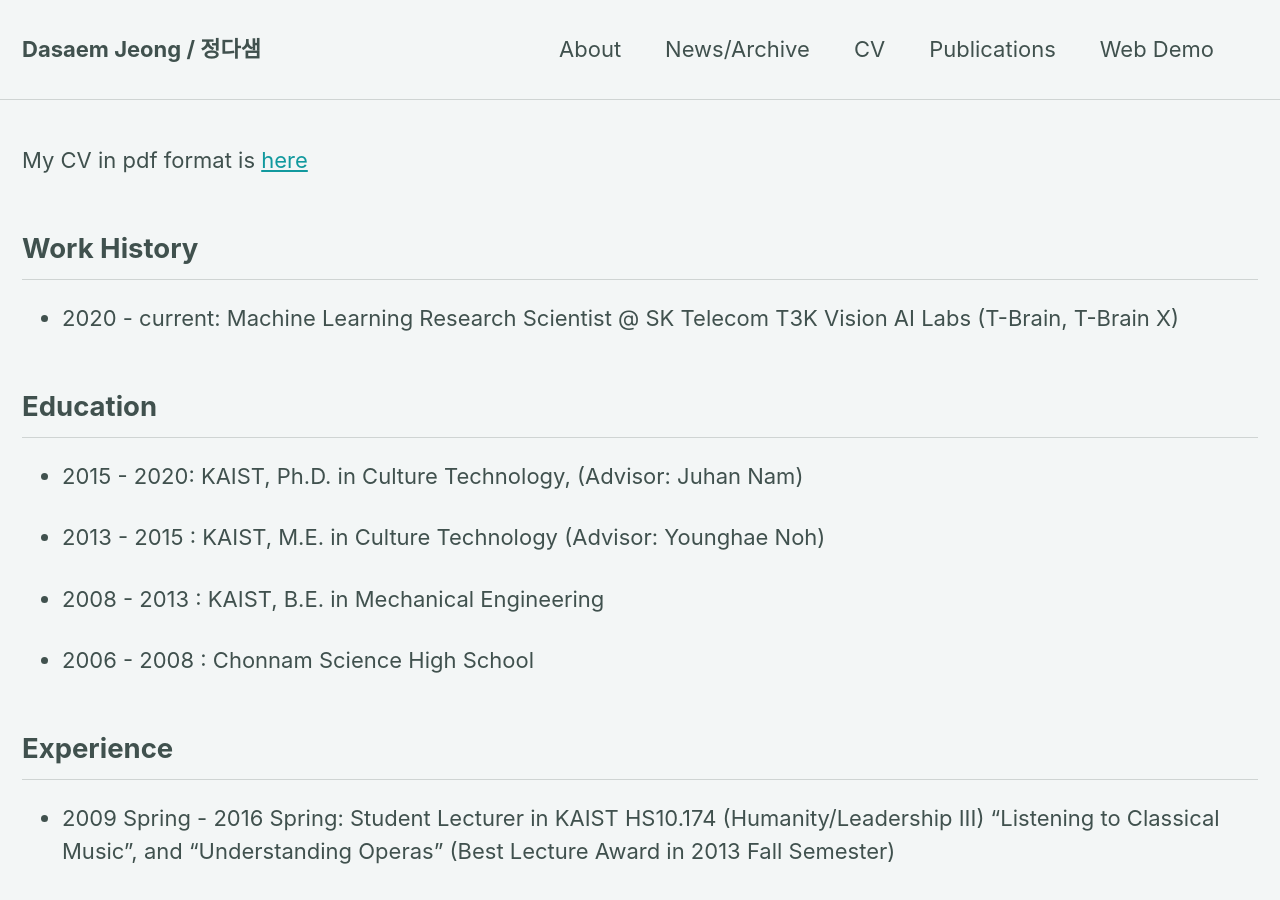
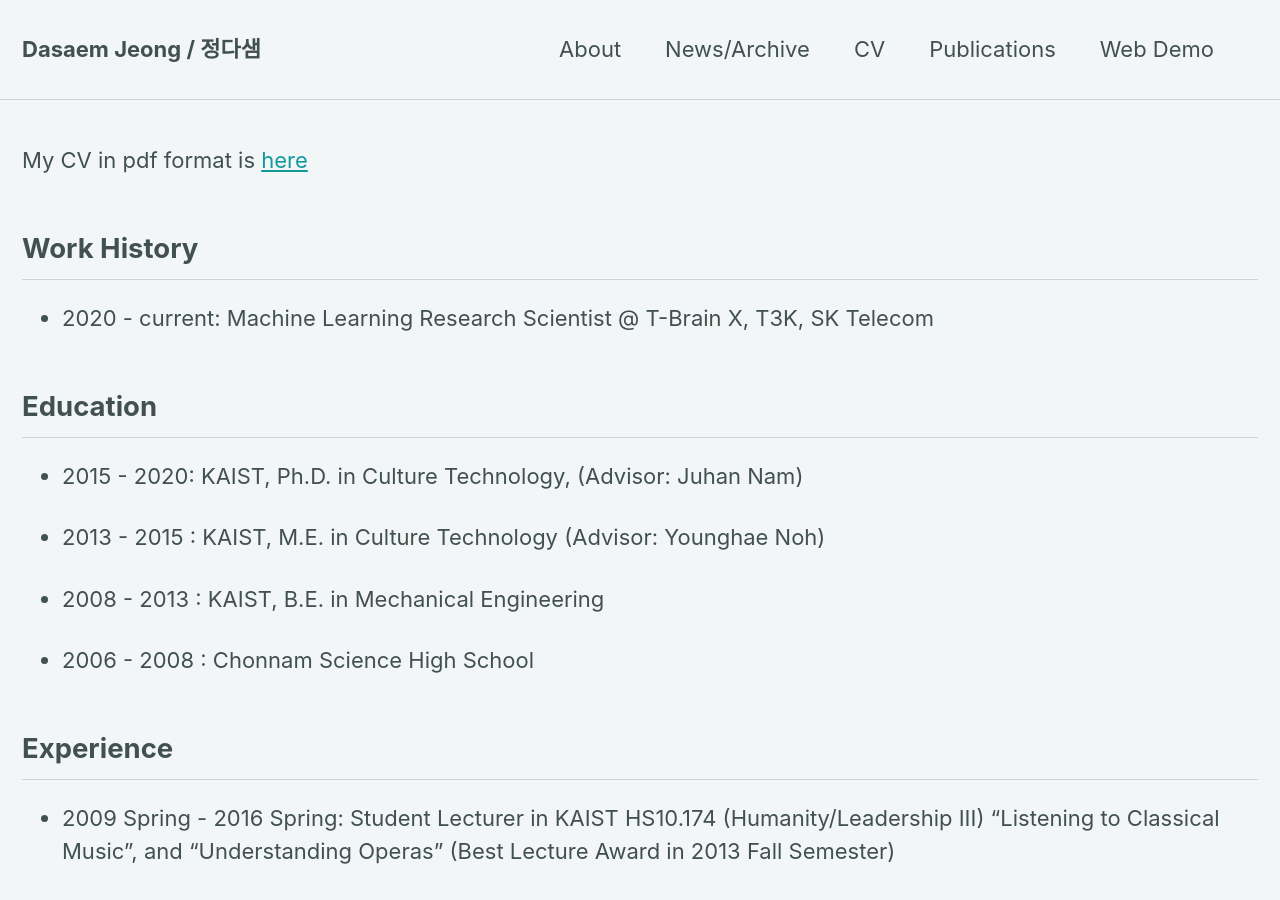
Before and after one commit to jdasam/jdasam.github.io, a Jekyll site: the page built from cv.md, in a window 1280 px wide and 900 px high. Built offline with Jekyll 4.4.1, drawn with Linux system fonts in a browser that asks for light colours.

Commit message:
Update cv.md

```diff
--- a/cv.md
+++ b/cv.md
@@ -8,8 +8,7 @@ My CV in pdf format is [here]({{ site.url }}{{ site.baseurl }}/assets/Dasaem_Jeo
 
 
 ## Work History
-- 2020 - current: Machine Learning Research Scientist @ SK Telecom T3K Vision AI Labs (T-Brain, T-Brain X)
-
+- 2020 - current: Machine Learning Research Scientist @ T-Brain X, T3K, SK Telecom
 
 ## Education
 
```
